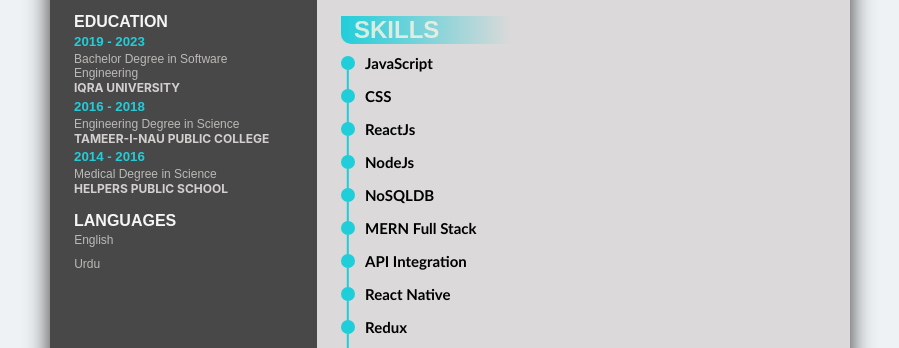
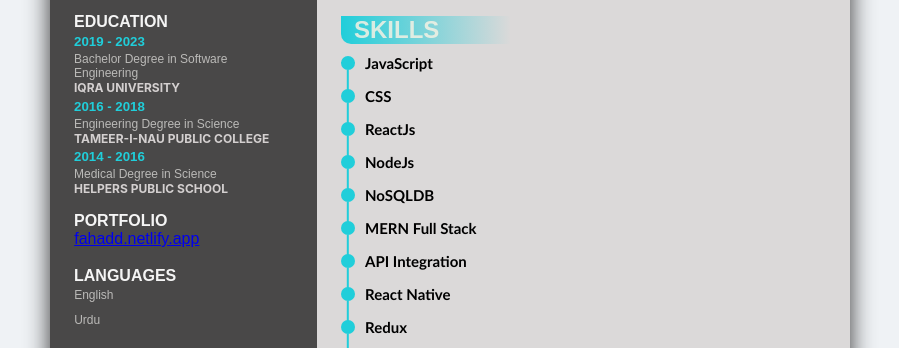
Before and after one commit to FahadAbdulQayyum/cvfahad, a plain HTML site: page index.html in a window 1280 px wide. Shown: the part 443-791 px from the top of the page, without its empty margins (190-1089 px from the left). Drawn offline with nearby package versions, Linux system fonts and the light colour scheme.

Commit message:
Update index.html
Portfolio link added on the left side

```diff
--- a/index.html
+++ b/index.html
@@ -69,6 +69,14 @@
             </div>
 
 
+            <div class="left_items">
+                <h4 class="title">Portfolio</h4>
+                <ul class="languages">
+                    <li>
+	                    <a href="https://fahadd.netlify.app/">fahadd.netlify.app</a>
+                    </li>
+                </ul>
+            </div>
 
             <div class="left_items">
                 <h4 class="title">Languages</h4>
```
